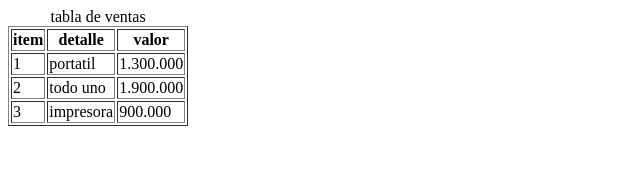
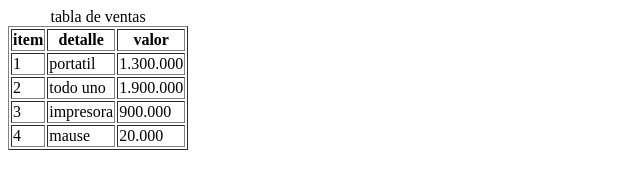
Before and after one commit to andresfelipe13/proyecto3172879, a plain HTML site: page index.html in a window 1280 px wide. Shown: the whole page, without its empty margins (0-640 px from the left). Drawn offline with Linux system fonts and the light colour scheme.

Commit message:
versiom1 index

```diff
--- a/index.html
+++ b/index.html
@@ -30,6 +30,12 @@
                     <td>impresora</td>
                     <td>900.000</td>
                 </tr>
+                  </tr>
+                  <tr>
+                    <td>4</td>
+                    <td>mause</td>
+                    <td>20.000</td>
+                </tr>
             </body>
         </thead>
     </table>
```
